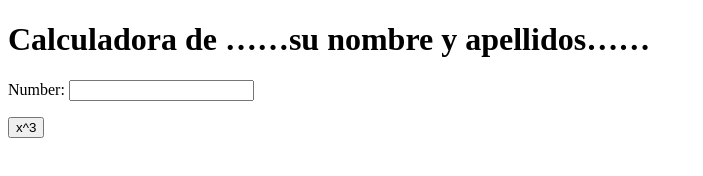
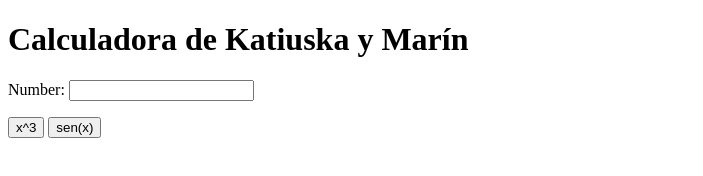
Before and after one commit to Katt92/curso, a plain HTML site: page calculator.html in a window 1280 px wide. Shown: the whole page, without its empty margins (0-703 px from the left). Drawn offline with Linux system fonts and the light colour scheme.

Commit message:
el boton de seno de x

```diff
--- a/calculator.html
+++ b/calculator.html
@@ -5,14 +5,20 @@
  var num = document.getElementById("n1");
  num.value = Math.pow(num.value, 3);
 }
+
+function seno() {
+ var num = document.getElementById("n1");
+ num.value = Math.sin(num.value) ;
+}
 </script>
 </head>
 <body>
-  <h1>Calculadora de ……su nombre y apellidos……</h1>
+  <h1>Calculadora de Katiuska y Marín</h1>
   Number:
   <input type="text" id="n1">
   <p>
   <button onclick="cube()"> x^3 </button>
+  <button onclick="seno()"> sen(x) </button>
   </p>
 </body>
 </html>
```
